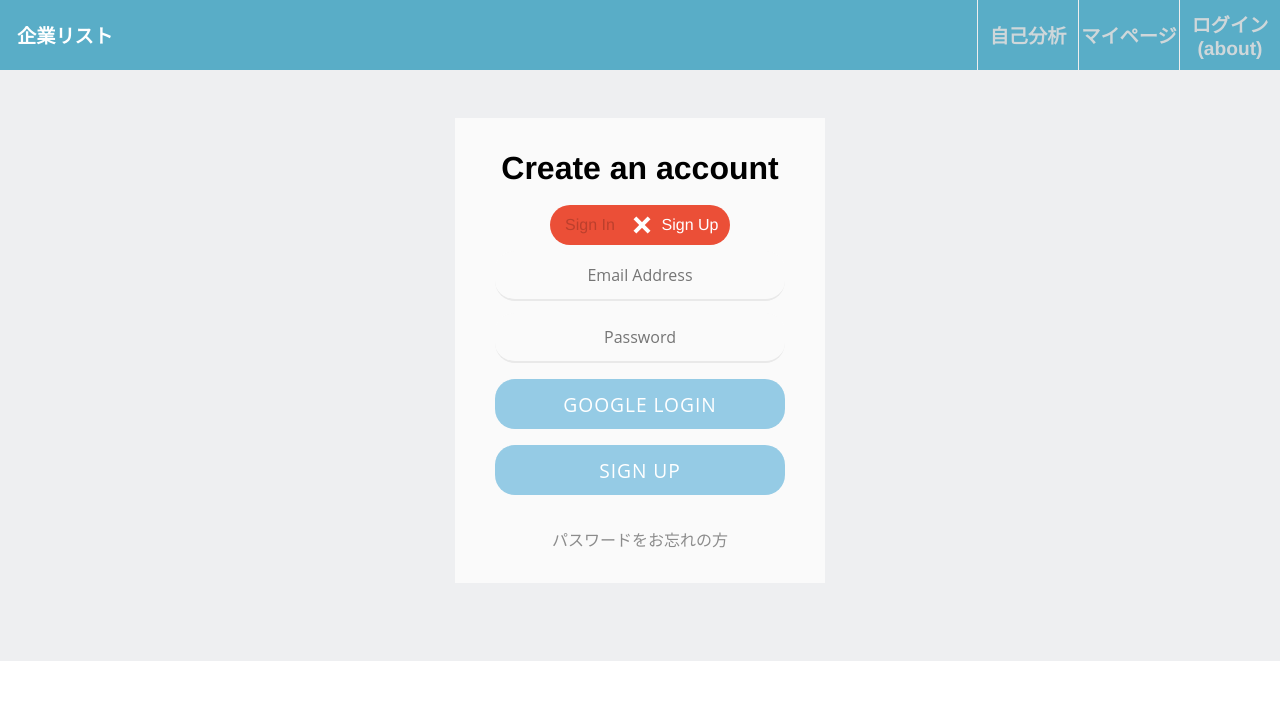
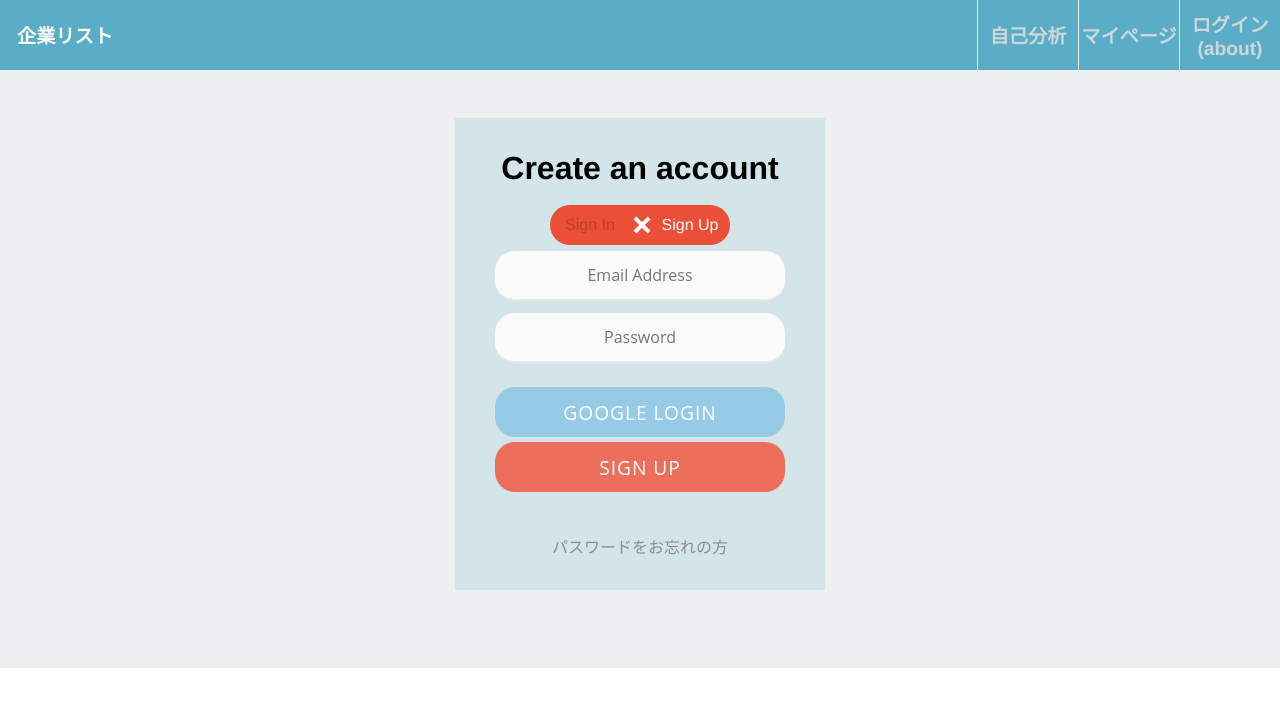
Before and after one commit to webex13-team-12/original-team-app, a Vue app: page /signin in a window 1280 px wide. Both pictures are taken after a click on the label "Sign Up". Shown: the top 706 px of the page. Built offline with nearby package versions, Linux system fonts and the light colour scheme.

Commit message:
デザイン完了-ログイン画面-2

```diff
--- a/src/views/SignInView.vue
+++ b/src/views/SignInView.vue
@@ -38,20 +38,18 @@
           value="Google Login"
           @click="googleSignIn"
         />
-      </div>
-      <div v-if="isSignIn" class="button-panel">
         <input
+          v-if="isSignIn"
           type="button"
           class="button"
           title="Sign In"
           value="Sign In"
           @click="mailSignIn"
         />
-      </div>
-      <div v-else class="button-panel">
         <input
+          v-else
           type="button"
-          class="button"
+          class="signup-button"
           title="Sign Up"
           value="Sign Up"
           @click="mailSignUp"
@@ -109,7 +107,6 @@ export default {
       isSignIn: true,
     }
   },
-  // props: ["currentUser"],
   methods: {
     toSignIn(num) {
       switch (num) {
@@ -238,7 +235,7 @@ button {
 }
 
 .form-wrapper {
-  background: #fafafa;
+  background: #d4e5e9;
   margin: 3em auto;
   padding: 0 1em;
   max-width: 370px;
@@ -277,8 +274,9 @@ form {
 }
 
 .button-panel {
-  margin: 1em 0 0;
+  margin: 1.5em 0 0;
   width: 100%;
+  margin-bottom: 5px;
 }
 
 .button-panel .button {
@@ -294,10 +292,30 @@ form {
   text-transform: uppercase;
   transition: background 0.3s ease-in-out;
   width: 100%;
+  margin-bottom: 5px;
+}
+
+.button-panel .signup-button {
+  background: #ec6f5c;
+  border: none;
+  color: #fff;
+  cursor: pointer;
+  height: 50px;
+  font-family: "Open Sans", sans-serif;
+  font-size: 1.2em;
+  letter-spacing: 0.05em;
+  text-align: center;
+  text-transform: uppercase;
+  transition: background 0.3s ease-in-out;
+  width: 100%;
+  margin-bottom: 5px;
 }
 
 .button:hover {
   background: #72b6d8;
+}
+.signup-button:hover {
+  background: #eb4f37;
 }
 
 .form-footer {
```
